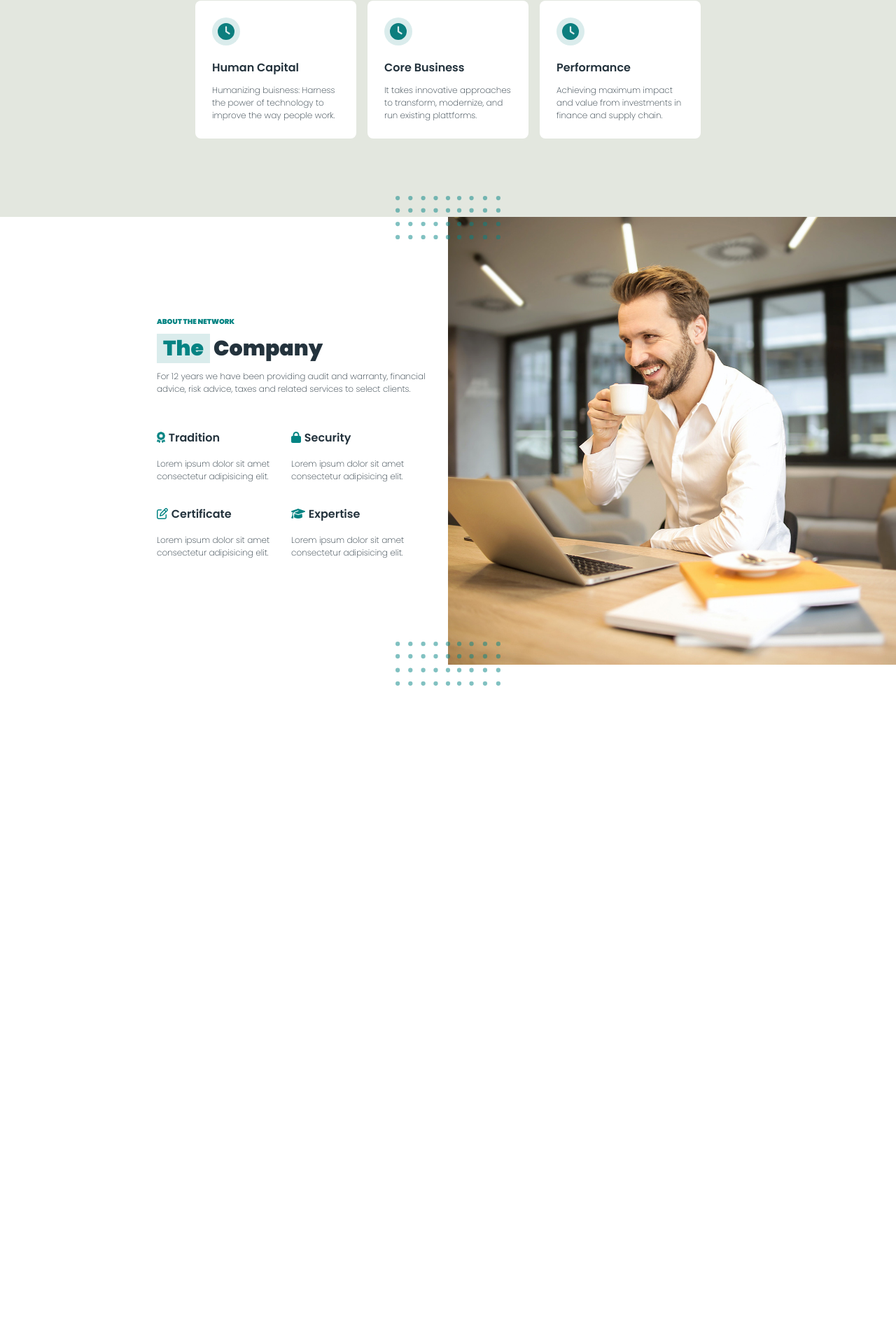
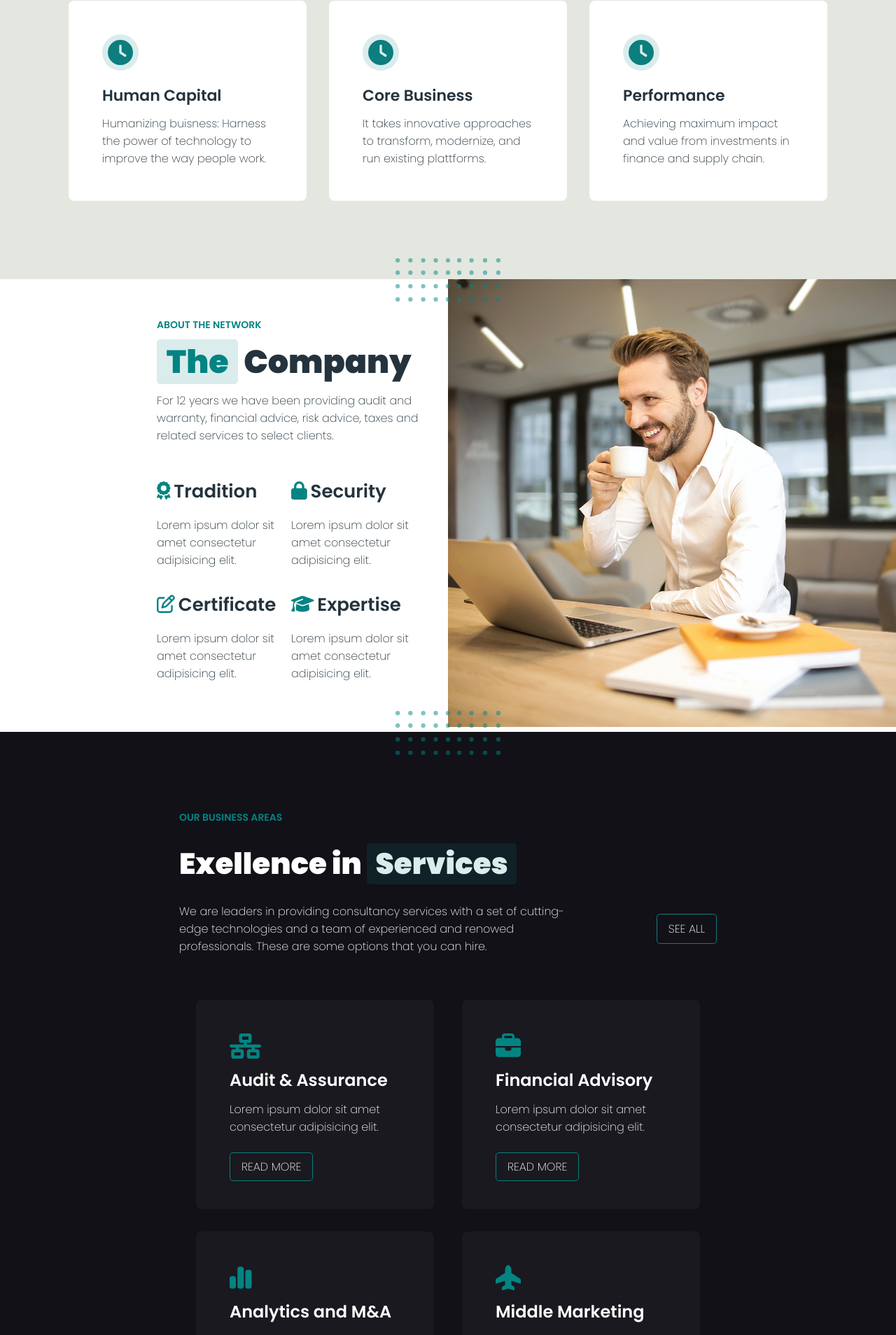
Before and after one commit to MuraFederico/proj-html-vuejs, a Vue app: page / in a window 1280 px wide. Shown: the part 958-2866 px from the top of the page at 70% size. Before the commit the page ends 1945 px from the top, so only its background shows below. Built offline with nearby package versions, Linux system fonts and the light colour scheme.

Commit message:
added services section

```diff
--- a/src/assets/styles/_mixins.scss
+++ b/src/assets/styles/_mixins.scss
@@ -40,16 +40,16 @@
 
 @mixin light-theme {
     .container-card {
-        width: 230px;
+        width: 340px;
 
-        padding: 1.5rem;
-        margin: 0 .5rem;
+        padding: 3rem;
+        margin: 0 1rem;
         background-color: white;
         border-radius: .5rem;
         .container-icon {
             position: relative;
-            width: 40px;
-            height: 40px;
+            width: 52px;
+            height: 52px;
             padding: .5rem;
             display: inline-block;
             border-radius: 100px;
@@ -66,23 +66,54 @@
                 opacity: .15;
             }
             .icon {
-                font-size: 24px;
+                font-size: 36px;
             }
         }
         h2 {
           margin: .7rem 0;
-          font-size: 16px;
+          font-size: 22px;
           font-weight: 600;
           color: $title-color;
         }
         p {
-          font-size: 12px;
+          font-size: 16px;
           color: $title-color;
+        }
+      }
+}
+
+@mixin dark-theme {
+    .container-card {
+        width: 340px;
+
+        padding: 3rem;
+        margin: 1rem;
+        background-color: #19191f;
+        border-radius: .5rem;
+        .container-icon {
+
+            .icon {
+                color: $secondary-hover;
+                font-size: 36px;
+            }
+        }
+
+        h2 {
+          margin: .7rem 0;
+          font-size: 24px;
+          font-weight: 600;
+          color: white;
+        }
+        p {
+          margin-bottom: 2rem;
+          font-size: 16px;
+
         }
       }
 }
 
 @mixin section-title {
     color: $secondary-hover;
-    font-size: 10px;
+    font-weight: 600;
+    font-size: 14px;
 }
--- a/src/components/CardCompany.vue
+++ b/src/components/CardCompany.vue
@@ -22,18 +22,19 @@ export default {
     width: 50%;
     .icon{
       color: $secondary-hover;
+      font-size: 26px;
     }
     h2 {
       display: inline-block;
       margin: 1rem .3rem;
-      font-size: 16px;
+      font-size: 26px;
       font-weight: 600;
       color: $title-color;
     }
     p {
       margin-bottom: 1rem;
       color: $title-color;
-      font-size: 12px;
+      font-size: 16px;
     }
   }
 </style>
--- a/src/components/CardDescription.vue
+++ b/src/components/CardDescription.vue
@@ -6,6 +6,7 @@
       </div>
       <h2>{{ cardData.title }}</h2>
       <p>{{ cardData.content }}</p>
+      <a v-if="btnTitle != null" href="" class="btn">{{ btnTitle }}</a>
     </div>
   </div>
 </template>
@@ -16,6 +17,11 @@ export default {
     props: {
       cardData: Object,
       theme: String,
+      btnTitle: {
+        type: String,
+        required: false,
+        default: null,
+      }
     }
 }
 </script>
@@ -27,4 +33,12 @@ export default {
   @include light-theme
 }
 
+.dark {
+  @include dark-theme
+}
+
+.btn {
+  @include btn-empty-dark
+}
+
 </style>
--- a/src/components/MainLead.vue
+++ b/src/components/MainLead.vue
@@ -1,20 +1,24 @@
 <template>
   <main>
-      <selection-description/>
-      <selection-company />
+      <section-description/>
+      <section-company />
+      <section-services />
   </main>
 </template>
 
 <script>
-import SelectionDescription from './SectionDescription.vue';
-import SelectionCompany from './SectionCompany.vue';
+import SectionDescription from './SectionDescription.vue';
+import SectionCompany from './SectionCompany.vue';
+import SectionServices from './SectionServices.vue';
+
 
 
 export default {
     name: 'MainLead',
     components: {
-        SelectionDescription,
-        SelectionCompany
+        SectionDescription,
+        SectionCompany,
+        SectionServices,
     }
 }
 </script>
--- a/src/components/SectionCompany.vue
+++ b/src/components/SectionCompany.vue
@@ -81,7 +81,7 @@ export default {
       content: url('../assets/img/dotted-grid.svg');
       width: 150px;
       position: absolute;
-      bottom: -30px;
+      bottom: -40px;
       left: 50%;
       transform: translateX(-50%);
       z-index: 1000;
@@ -103,7 +103,7 @@ export default {
     }
     h2 {
       color: $title-color;
-      font-size: 30px;
+      font-size: 46px;
     }
     .overlay {
       position: relative;
@@ -119,13 +119,14 @@ export default {
           bottom: 0px;
           left: 0px;
           background-color: $secondary-color;
+          border-radius: .3rem;
           opacity: .15;
       }
     }
     p {
       margin-bottom: 2rem;
       color: $title-color;
-      font-size: 12px;
+      font-size: 16px;
     }
   }
 
@@ -135,7 +136,9 @@ export default {
   }
 
   .container-img {
+    max-height: 840px;
     width: 50%;
+    overflow: hidden;
     img {
       width: 100%;
     }
--- a/src/components/SectionServices.vue
+++ b/src/components/SectionServices.vue
@@ -1,15 +1,133 @@
 <template>
   <section id="section-services">
+    <div class="container">
+      <h5>OUR BUSINESS AREAS</h5>
+      <h2><span>Exellence in </span> <span class="overlay"> Services</span></h2>
+      <div class="container-content">
+        <p>We are leaders in providing consultancy services with a set of cutting-edge technologies and a team of experienced and renowed professionals. These are some options that you can hire.</p>
+        <a href="#" class="btn">SEE ALL</a>
+      </div>
+      <div class="container-cards">
+        <card-description v-for="card in arrCards" :key="card.title"
+        :cardData="card"
+        theme="dark"
+        :btnTitle="card.btnTitle"
+        />
+      </div>
+    </div>
 
   </section>
 </template>
 
 <script>
+import CardDescription from './CardDescription.vue'
+
 export default {
     name: 'SectionServices',
+    components: {
+      CardDescription,
+    },
+    data() {
+      return {
+        arrCards: [
+          {
+            icon: 'fa-solid fa-network-wired',
+            title: 'Audit & Assurance',
+            content: 'Lorem ipsum dolor sit amet consectetur adipisicing elit.',
+            btnTitle: 'READ MORE',
+          },
+          {
+            icon: 'fa-solid fa-briefcase',
+            title: 'Financial Advisory',
+            content: 'Lorem ipsum dolor sit amet consectetur adipisicing elit.',
+            btnTitle: 'READ MORE',
+          },
+          {
+            icon: 'fa-solid fa-chart-simple',
+            title: 'Analytics and M&A',
+            content: 'Lorem ipsum dolor sit amet consectetur adipisicing elit.',
+            btnTitle: 'READ MORE',
+          },
+          {
+            icon: 'fa-solid fa-plane-up',
+            title: 'Middle Marketing',
+            content: 'Lorem ipsum dolor sit amet consectetur adipisicing elit.',
+            btnTitle: 'READ MORE',
+          },
+          {
+            icon: 'fa-solid fa-scale-balanced',
+            title: 'Legal Consulting',
+            content: 'Lorem ipsum dolor sit amet consectetur adipisicing elit.',
+            btnTitle: 'READ MORE',
+          },
+          {
+            icon: 'fa-solid fa-inbox',
+            title: 'Regulatory Risks',
+            content: 'Lorem ipsum dolor sit amet consectetur adipisicing elit.',
+            btnTitle: 'READ MORE',
+          },
+        ]
+      }
+    }
 }
 </script>
 
 <style lang="scss" scoped>
+@import '../assets/styles/style';
 
+  #section-services {
+    padding: 7rem 0;
+    background-color: $dark-bg;
+    color: white;
+
+    .container {
+      width: 60%;
+      margin: 0 auto;
+
+    }
+
+    h5 {
+      @include section-title;
+    }
+
+    .container-content {
+      margin-bottom: 3rem;
+      display: flex;
+      justify-content: space-between;
+      align-items: center;
+    }
+
+    h2 {
+      margin: 1.5rem 0;
+      font-size: 42px;
+      .overlay {
+        position: relative;
+        padding: 0 .3em;
+
+        &::before {
+            content: '';
+            position: absolute;
+            top: 0px;
+            right: 0px;
+            bottom: 0px;
+            left: 0px;
+            background-color: $secondary-color;
+            border-radius: .3rem;
+            opacity: .15;
+        }
+      }
+    }
+    p {
+      width: 75%;
+    }
+    .btn {
+      @include btn-empty-dark
+    }
+
+    .container-cards {
+      display: flex;
+      flex-wrap: wrap;
+      justify-content: space-evenly;
+    }
+  }
 </style>
--- a/src/main.js
+++ b/src/main.js
@@ -11,7 +11,12 @@ import { faEnvelope } from '@fortawesome/free-solid-svg-icons'
 import { faAward } from '@fortawesome/free-solid-svg-icons'
 import { faLock } from '@fortawesome/free-solid-svg-icons'
 import { faGraduationCap } from '@fortawesome/free-solid-svg-icons'
-
+import { faNetworkWired } from '@fortawesome/free-solid-svg-icons'
+import { faBriefcase } from '@fortawesome/free-solid-svg-icons'
+import { faChartSimple } from '@fortawesome/free-solid-svg-icons'
+import { faPlaneUp } from '@fortawesome/free-solid-svg-icons'
+import { faScaleBalanced } from '@fortawesome/free-solid-svg-icons'
+import { faInbox } from '@fortawesome/free-solid-svg-icons'
 
 import { faPenToSquare } from '@fortawesome/free-regular-svg-icons'
 
@@ -39,6 +44,18 @@ library.add(faAward)
 library.add(faLock)
 library.add(faPenToSquare)
 library.add(faGraduationCap)
+library.add(faNetworkWired)
+library.add(faBriefcase)
+library.add(faChartSimple)
+library.add(faPlaneUp)
+library.add(faScaleBalanced)
+library.add(faInbox)
+
+
+
+
+
+
 
 
 
```
